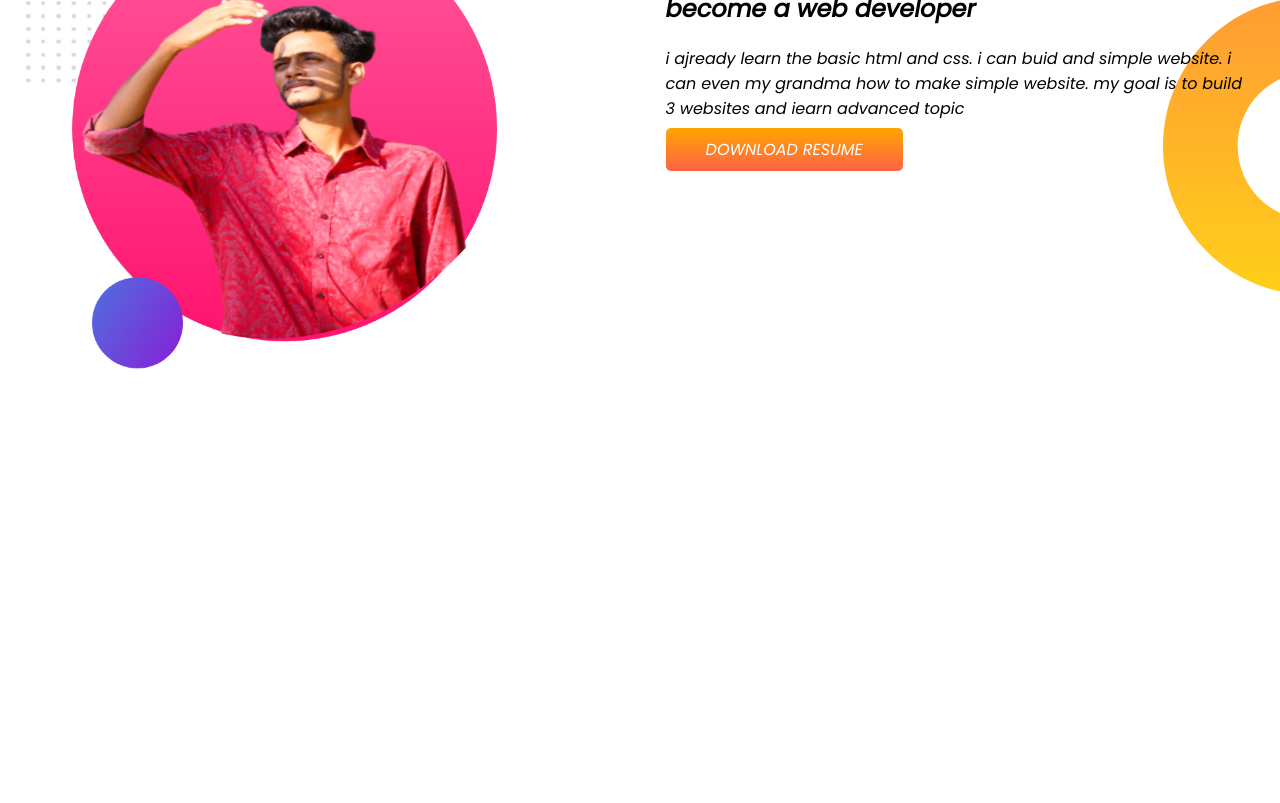
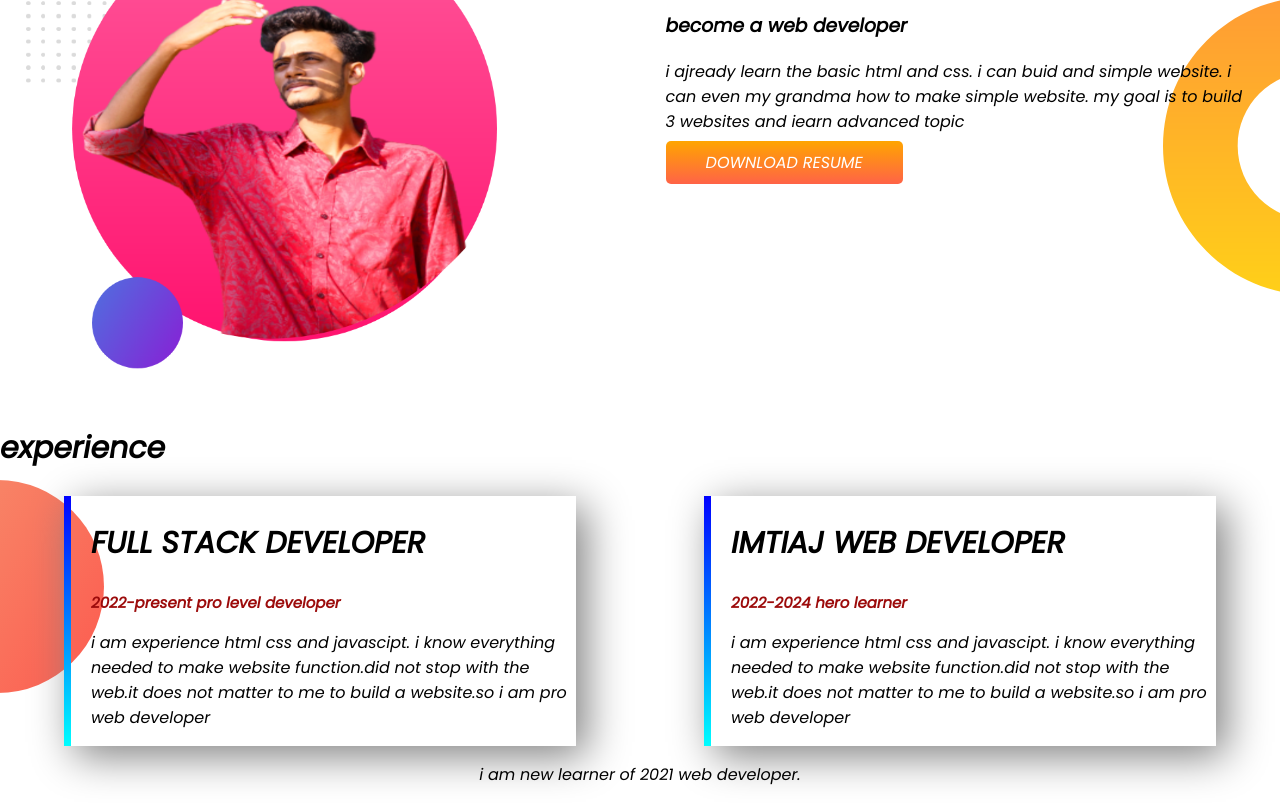
Before and after one commit to imtiajahamedshawon/developer-fortfolio, a plain HTML site: page index.html in a window 1280 px wide. Shown: the part 635-1438 px from the top of the page. Before the commit the page ends 1037 px from the top, so only its background shows below. Drawn offline with Linux system fonts and the light colour scheme.

Commit message:
footer and experience adde

```diff
--- a/index.html
+++ b/index.html
@@ -13,11 +13,11 @@
 </head>
 
 <body>
-    <section class="top-banner">
+    <section class="top-banner flexible-container">
         <div class="half-width">
             <h1>WELCOME TO</h1>
             <h1> <span class=" oreng-color"> IMTIAJ </span> WORLD</h1>
-            <h3>It's Not a Web Page, It's my Boddy !</h3>
+            <h2>It's Not a Web Page, It's my Boddy !</h2>
             <p> amar sonar bangla ami tomai valovashi chiro din tomar akash tomar vatash amar sonar bangla ami tomai
                 valovashi chiro din tomar akash tomar vatash amar sonar bangla ami tomai valovashi chiro din tomar akash
                 tomar vatash </p>
@@ -28,19 +28,40 @@
             <img src="my-bg.png" alt="">
         </div>
     </section>
-    <section class="dream-big">
+    <section class="dream-big flexible-container ">
         <div class="half-width">
             <img src="my-bg2.png" alt="">
         </div>
         <div class="half-width">
             <h1>dream big</h1>
-            <h2>become a web developer</h2>
+            <h3>become a web developer</h3>
             <p>i ajready learn the basic html and css. i can buid and simple website. i can even my grandma how to make
                 simple website. my goal is to build 3 websites and iearn advanced topic</p>
             <a class="link-button" href="">DOWNLOAD RESUME</a>
         </div>
 
     </section>
+    <section class="experience-area">
+        <h1>experience</h1>
+        <div class="flexible-container">
+            <div id="full-stack-experience" class="experience-item">
+                <h1> FULL STACK DEVELOPER</h1>
+                <h2 class="oreng-color"> 2022-present pro level developer</h2>
+                <p> i am experience html css and javascipt. i know everything needed to make website function.did not
+                    stop with the web.it does not matter to me to build a website.so i am pro web developer</p>
+            </div>
+         <div id="web-dev-experience" class="experience-item">
+                <h1>IMTIAJ WEB DEVELOPER</h1>
+                <h2 class="oreng-color">2022-2024 hero learner</h2>
+                <p>i am experience html css and javascipt. i know everything needed to make website function.did not
+                    stop with the web.it does not matter to me to build a website.so i am pro web developer</p>
+            </div>
+
+ </dive>
+    </section>
+    <footer>
+        <p>i am new learner of 2021 web developer.</p>
+    </footer>
 </body>
 
 </html>
--- a/stye.css
+++ b/stye.css
@@ -1,17 +1,23 @@
 body {font-family: 'Poppins', sans-serif;
     margin:0px;
  }
-
+ h1{
+     font-size:30px ;
+ }
+ h2{
+     font-size: 15px;
+ }
 .oreng-color {
      color: rgb(156, 11, 11);
  }
-      section{
+     .flexible-container{
           display: flex;
           margin: 150;
       }
  .half-width{
      width:50%;
      padding:2%;
+
     }
  .half-width img{
      width:80%;
@@ -34,3 +40,29 @@ body {font-family: 'Poppins', sans-serif;
      background-repeat: no-repeat;
      background-position: right;
  }
+ .experience-area{
+     background-image:url(exp-bg.png) ;
+     background-repeat: no-repeat;
+     background-position: left;
+ }
+ .experience-item{
+         width: 40%;
+         margin-left: 5%;
+         margin-right: 5%;
+         padding-left: 20px;
+          box-shadow: 10px 10px 40px gray;
+
+ }
+ #web-dev-experience{
+      border-left: 7px solid;
+      border-image: linear-gradient(blue,cyan);
+      border-image-slice: 1;
+ }
+ #full-stack-experience{
+     border-left: 7px solid;
+     border-image: linear-gradient(blue,cyan);
+     border-image-slice: 1;
+ }
+ footer p{
+     text-align: center;
+ }
```
